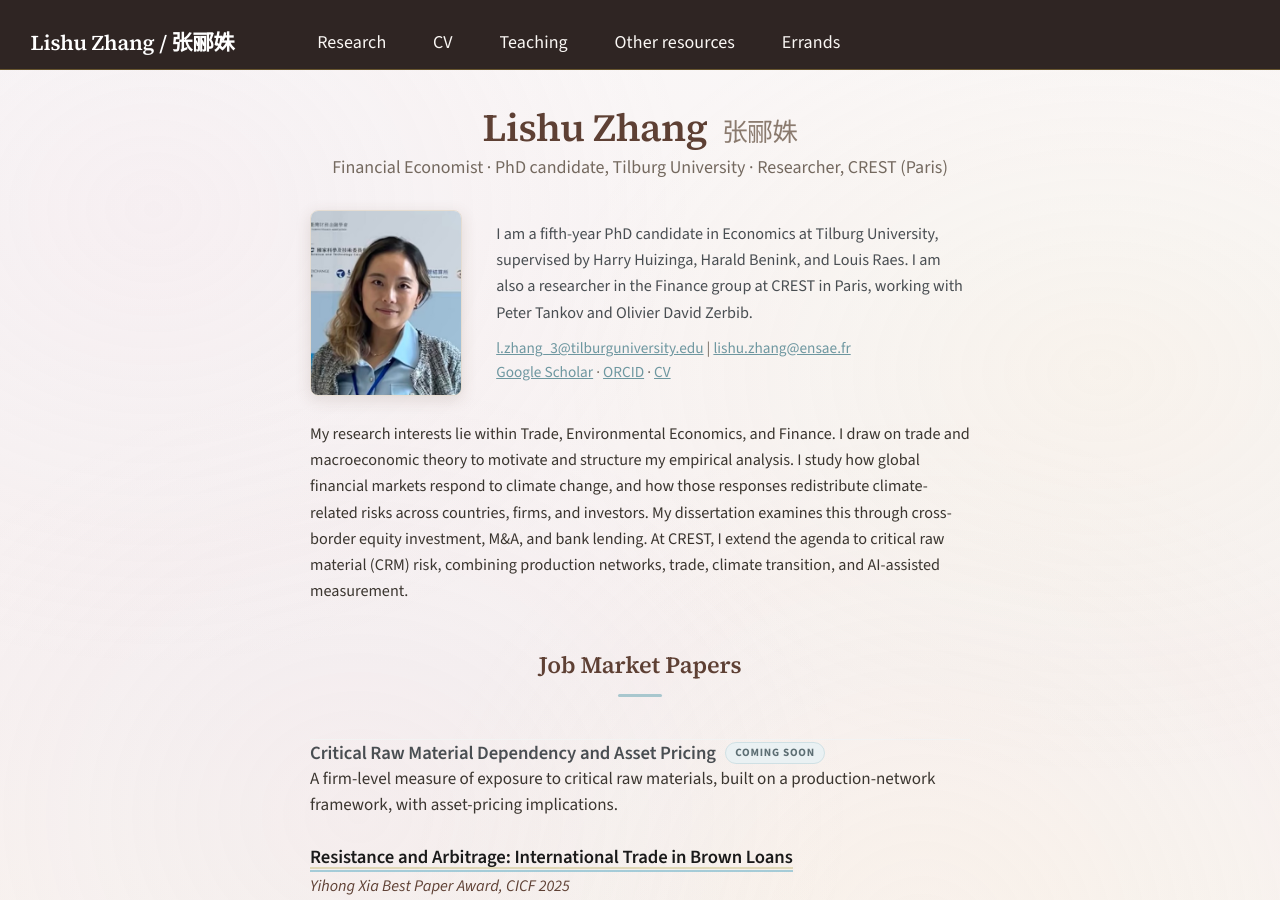
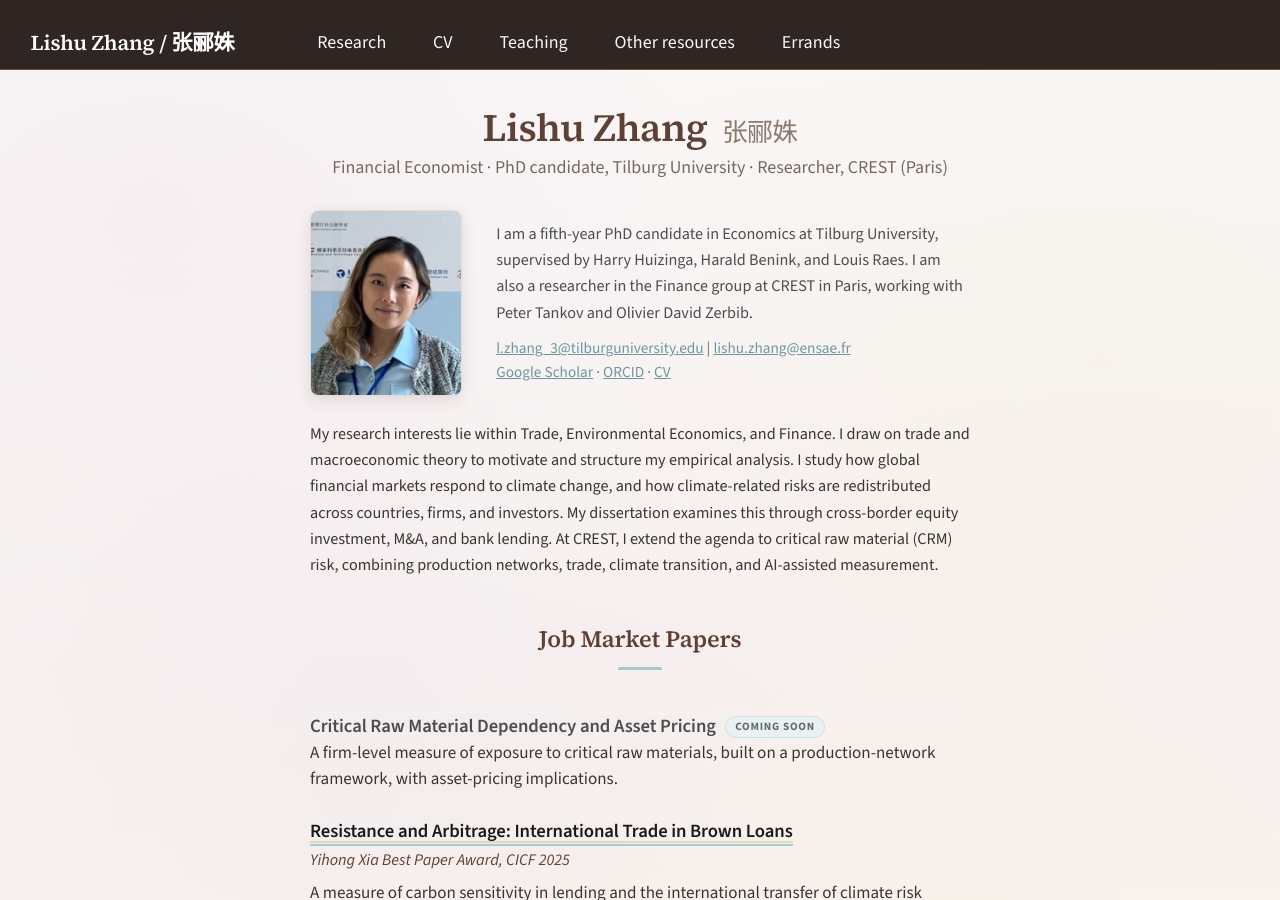
Before and after one commit to LishuZ/LishuZ.github.io, a Jekyll site: the page built from _pages/about.md, in a window 1280 px wide and 900 px high. Built offline with Jekyll 4.4.1, drawn with Linux system fonts in a browser that asks for light colours.

Commit message:
Refine homepage climate risk wording

```diff
--- a/_pages/about.md
+++ b/_pages/about.md
@@ -104,7 +104,7 @@ author_profile: false
   </div>
 </div>
 
-<p class="intro-extra">My research interests lie within Trade, Environmental Economics, and Finance. I draw on trade and macroeconomic theory to motivate and structure my empirical analysis. I study how global financial markets respond to climate change, and how those responses redistribute climate-related risks across countries, firms, and investors. My dissertation examines this through cross-border equity investment, M&amp;A, and bank lending. At CREST, I extend the agenda to critical raw material (CRM) risk, combining production networks, trade, climate transition, and AI-assisted measurement.</p>
+<p class="intro-extra">My research interests lie within Trade, Environmental Economics, and Finance. I draw on trade and macroeconomic theory to motivate and structure my empirical analysis. I study how global financial markets respond to climate change, and how climate-related risks are redistributed across countries, firms, and investors. My dissertation examines this through cross-border equity investment, M&amp;A, and bank lending. At CREST, I extend the agenda to critical raw material (CRM) risk, combining production networks, trade, climate transition, and AI-assisted measurement.</p>
 
 <h2 class="home-h2">Job Market Papers</h2>
 
```
